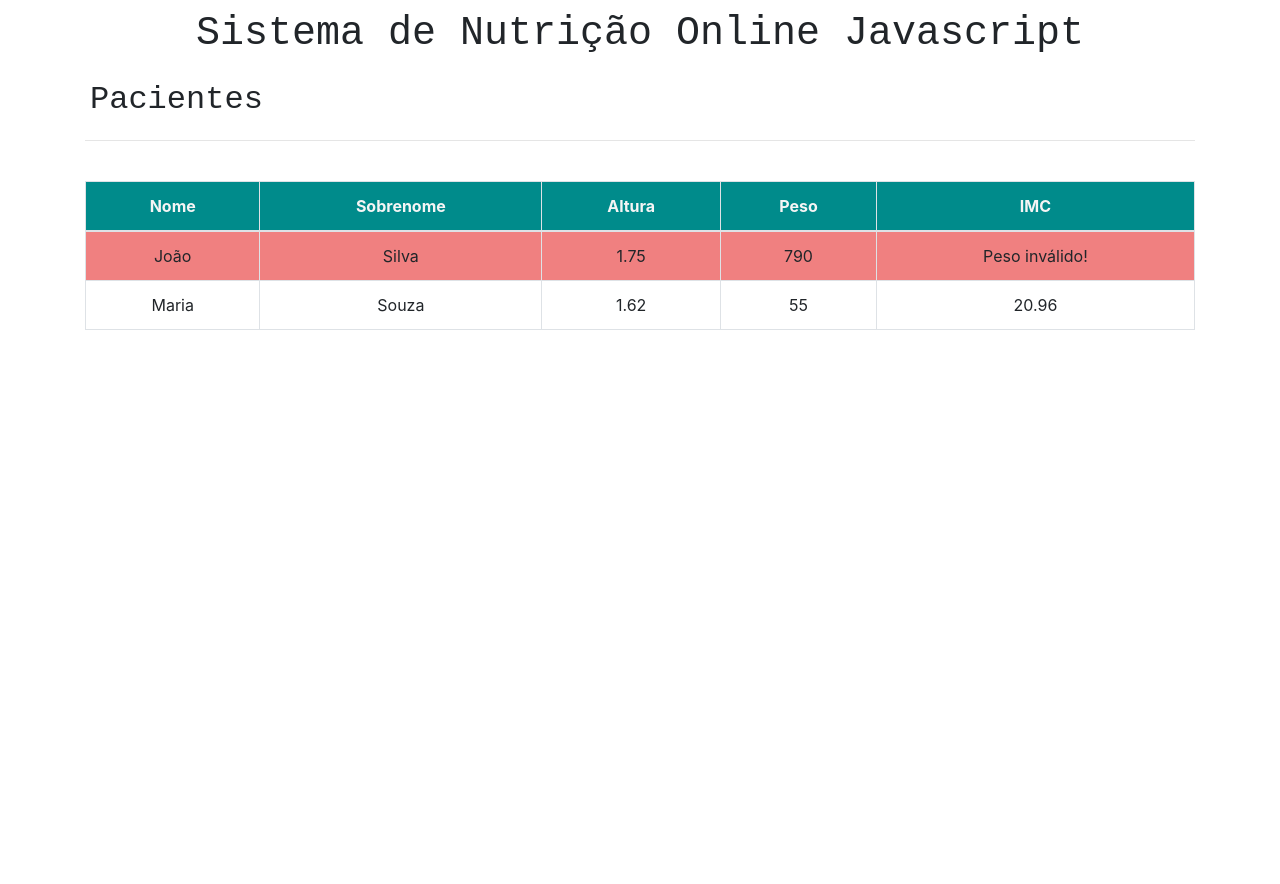
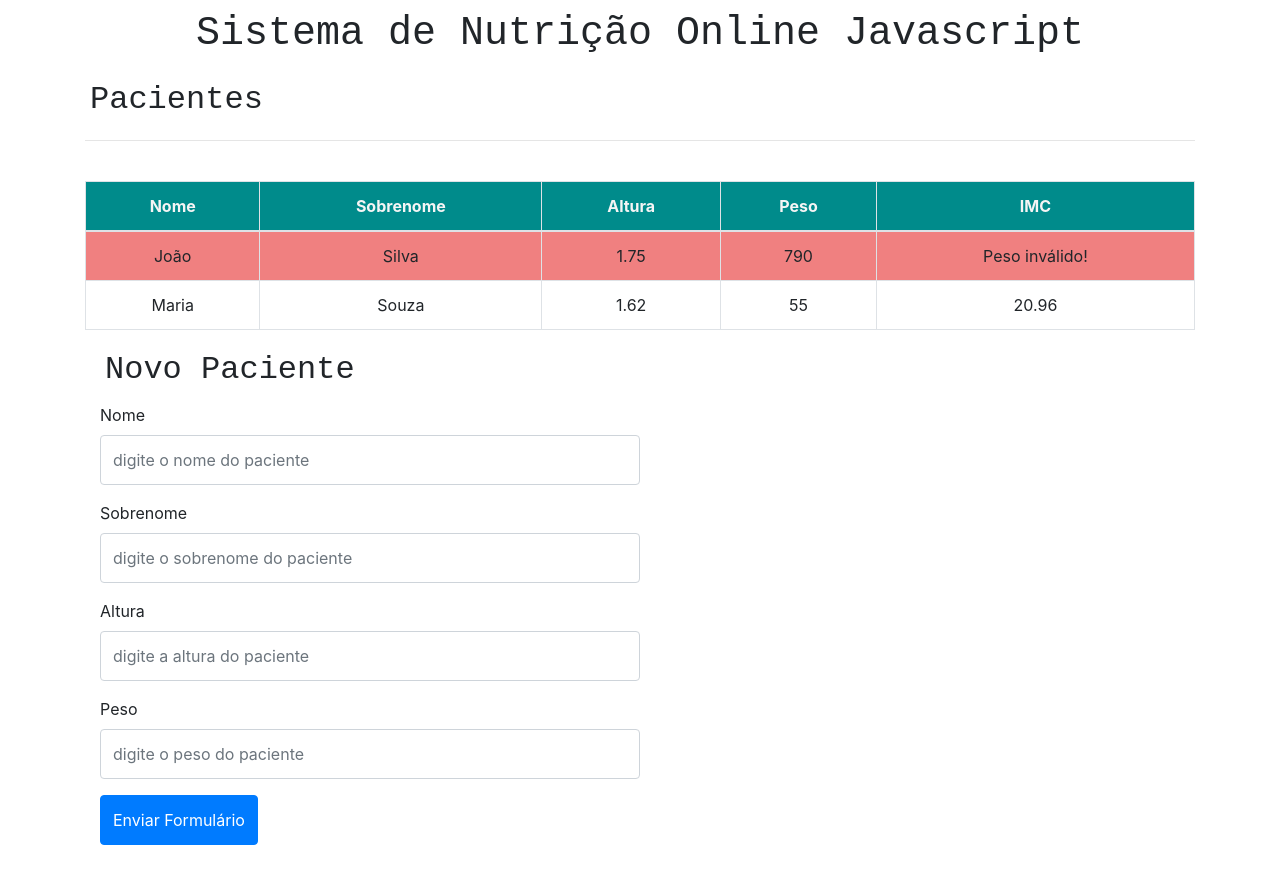
Before and after one commit to TadeunASCIImento/nutricionista-online-javascript, a plain HTML site: page index.html in a window 1280 px wide. Before the commit the page ends 800 px from the top, so only its background shows below. Drawn offline with nearby package versions, Linux system fonts and the light colour scheme.

Commit message:
Criando o formulário de cadastro de pacientes.

```diff
--- a/css/style-home.css
+++ b/css/style-home.css
@@ -19,3 +19,10 @@ thead{
 .paciente-invalido{
   background-color: lightcoral;
 }
+.formulario-paciente{
+  width: 50%;
+  margin-bottom: 40px;
+}
+#nome,#sobrenome,#peso,#altura,.btn{
+  height: 50px;
+}
--- a/index.html
+++ b/index.html
@@ -48,6 +48,28 @@
       </tr>
     </tbody>
     </table>
+    <section class="container">
+      <h2 class="subtitulo">Novo Paciente</h2>
+      <form class="formulario-paciente">
+        <div class="form-group">
+          <label for="nome">Nome</label>
+            <input type="text" name="nome" id="nome" class="form-control" placeholder="digite o nome do paciente" >
+        </div>
+        <div class="form-group">
+            <label for="sobrenome">Sobrenome</label>
+            <input type="text" name="sobrenome" id="sobrenome" class="form-control" placeholder="digite o sobrenome do paciente" >
+        </div>
+        <div class="form-group">
+          <label for="altura">Altura</label>
+            <input type="text" name="altura" id="altura" class="form-control" placeholder="digite a altura do paciente" >
+        </div>
+        <div class="form-group">
+          <label for="peso">Peso</label>
+            <input type="text" name="peso" id="peso"  class="form-control"placeholder="digite o peso do paciente" >
+        </div>
+        <input type="submit" class="btn btn-primary" value="Enviar Formulário">
+      </form>
+    </section>
   </div>
   </main>
   </body>
```
